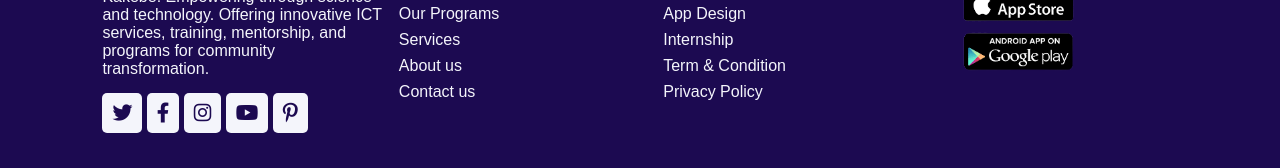
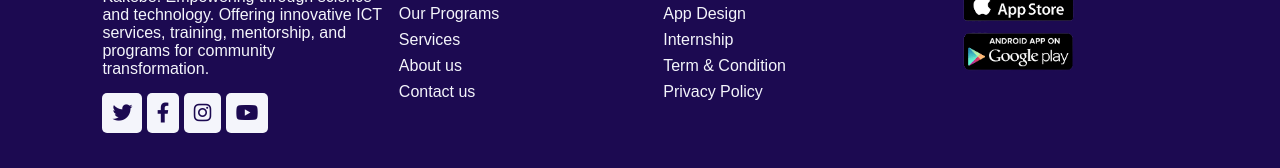
Before and after one commit to Kyomuhendo-Isihaka/kakebe, a plain HTML site: page index.html in a window 1280 px wide. Shown: the part 5293-5461 px from the top of the page. Drawn offline with Linux system fonts and the light colour scheme.

Commit message:
removed pinterest

```diff
--- a/index.html
+++ b/index.html
@@ -331,7 +331,7 @@
                     <i class="fa-brands fa-facebook-f"></i>
                     <i class="fa-brands fa-instagram"></i>
                     <i class="fa-brands fa-youtube"></i>
-                    <i class="fa-brands fa-pinterest-p"></i>
+                    <!-- <i class="fa-brands fa-pinterest-p"></i> -->
                 </div>
             </div>
             <div class="row" id="row2">
```
